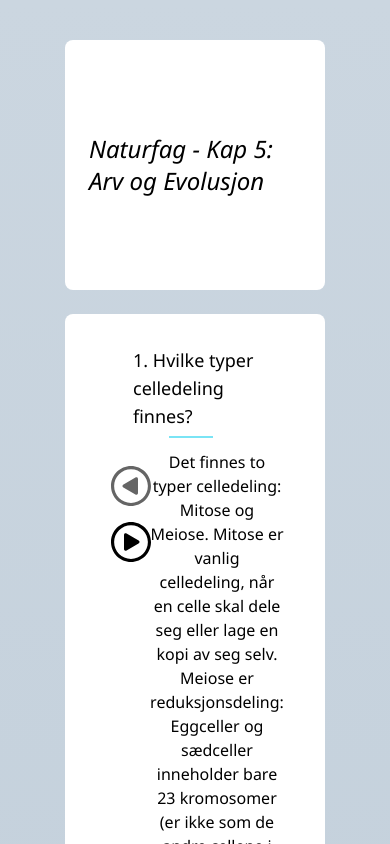
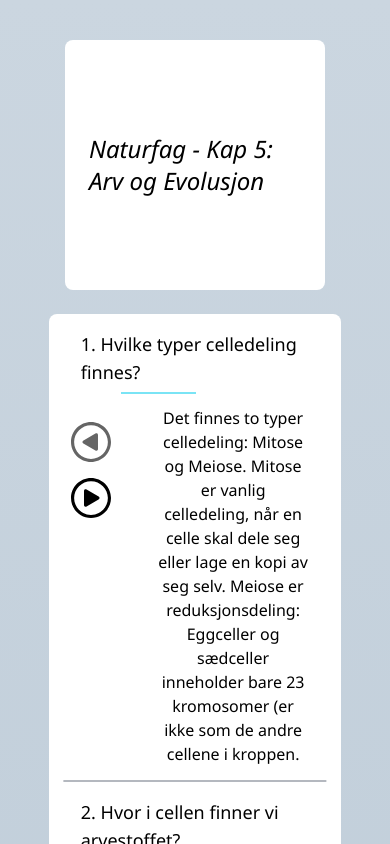
Before and after one commit to 0xSpecter/NF_-Evolusjon_Display, a Next.js app: page / in a window 390 px wide. Shown: the top 844 px of the page. Built offline with nearby package versions, Linux system fonts and the light colour scheme.

Commit message:
scaling changes

```diff
--- a/src/app/page.tsx
+++ b/src/app/page.tsx
@@ -76,7 +76,7 @@ function Doc({ data, questions }) {
     return (
         <>
             {(data && questions) &&
-                <div className="relative w-2/3 flex flex-col items-center bg-white text-black rounded-lg mb-16">
+                <div className="relative md:w-2/3 w-3/4 flex flex-col items-center bg-white text-black rounded-lg mb-16">
                     {questions.map((question, index) => {
                         return (
                             <Block
@@ -98,8 +98,8 @@ function Block({index, question, data, totalQuestions}) {
     const [aindex, setAindex] = useState(0);
 
     return (
-        <div className='relative w-full min-h-[200px] h-fit px-16 py-8 flex flex-col gap-5'>
-            <span className='relative text-lg px-1 h-1/3'>
+        <div className='relative w-full min-h-[200px] h-fit md:px-16 px-8 md:py-8 py-4 flex flex-col gap-5'>
+            <span className='relative text-lg md:px-1 h-1/3'>
                 {index}. {question}
 
                 <motion.span className='absolute -bottom-2 left-10 origin-center w-1/3 h-[2px] bg-cyan-400/60 '
@@ -109,7 +109,7 @@ function Block({index, question, data, totalQuestions}) {
                 />
             </span>
             <div className="relative flex flex-row w-full h-2/3">
-                <div className='w-1/3 h-32 flex sm:flex-row flex-col gap-4 items-center justify-center pr-10'>
+                <div className='w-1/3 h-32 flex sm:flex-row flex-col gap-4 items-center justify-center sm:pr-10 pr-14'>
                     <motion.button className="w-10 h-10 disabled:opacity-60"
                         whileHover={aindex != 0 ? {scale: 1.06} : {rotate: 10}}
                         whileTap={aindex != 0 ? {scale: 0.9} : {rotate: -10}}
```
